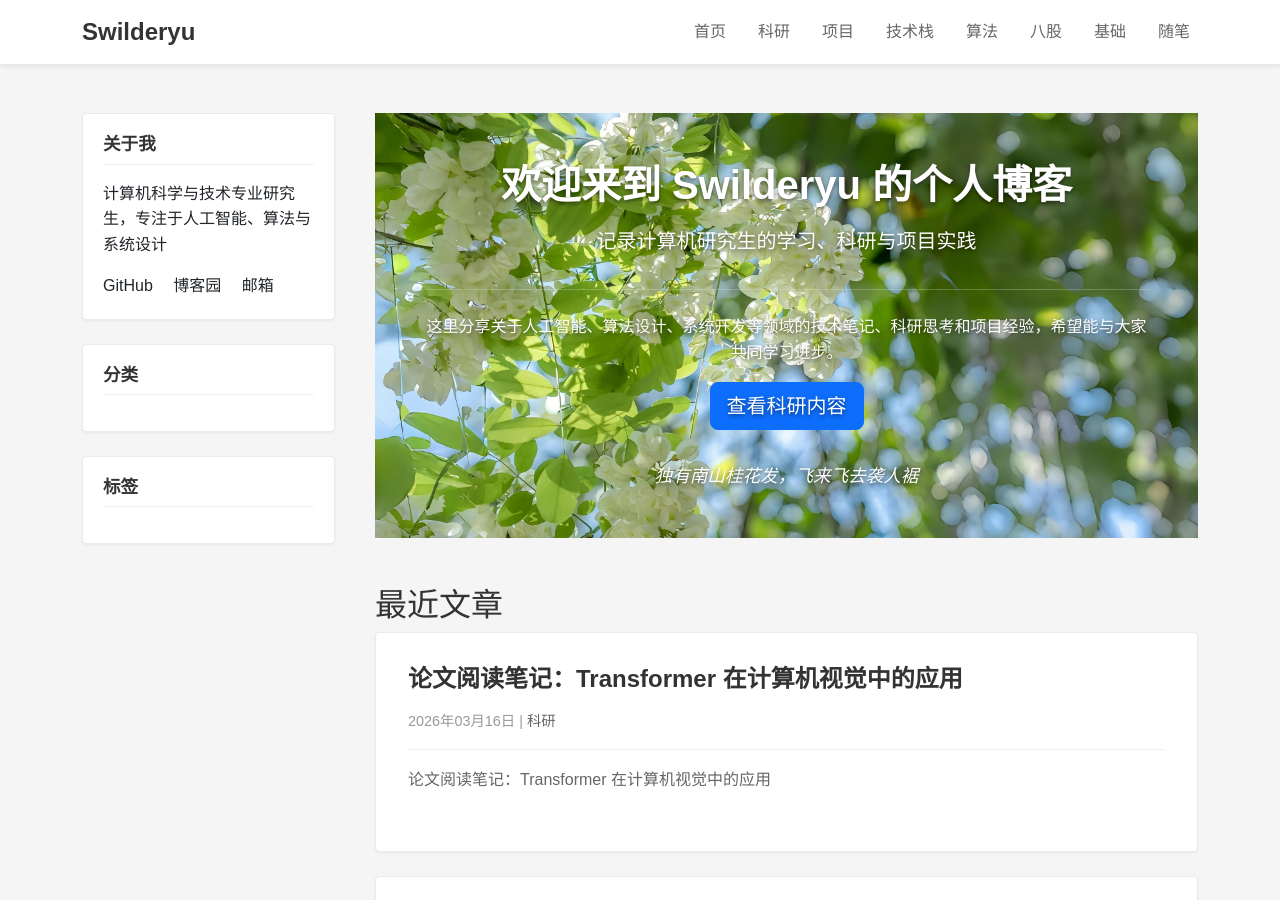
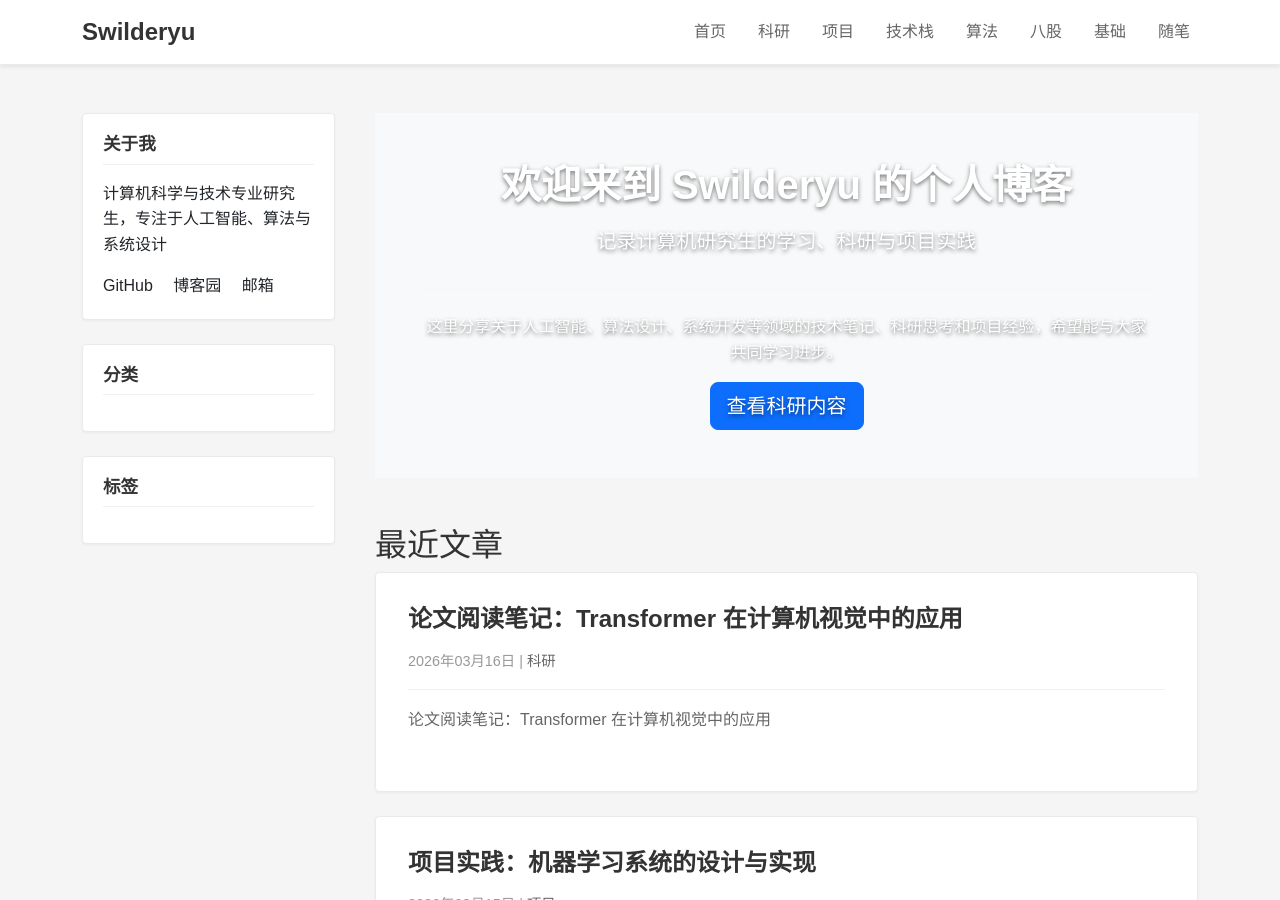
Before and after one commit to swilderyude/swilderyuede.github.io, a Jekyll site: the page built from index.md, in a window 1280 px wide and 900 px high. Built offline with Jekyll 4.4.1, drawn with Linux system fonts in a browser that asks for light colours.

```diff
--- a/index.md
+++ b/index.md
@@ -9,7 +9,6 @@ title: Swilderyu 的个人博客
   <hr class="my-4">
   <p>这里分享关于人工智能、算法设计、系统开发等领域的技术笔记、科研思考和项目经验，希望能与大家共同学习进步。</p>
   <a class="btn btn-primary btn-lg" href="/categories/research/" role="button">查看科研内容</a>
-  <div class="poem">独有南山桂花发，飞来飞去袭人裾</div>
 </div>
 
 <h2>最近文章</h2>
```
Also changed, not shown: assets/images/cover.jpg (deleted).
